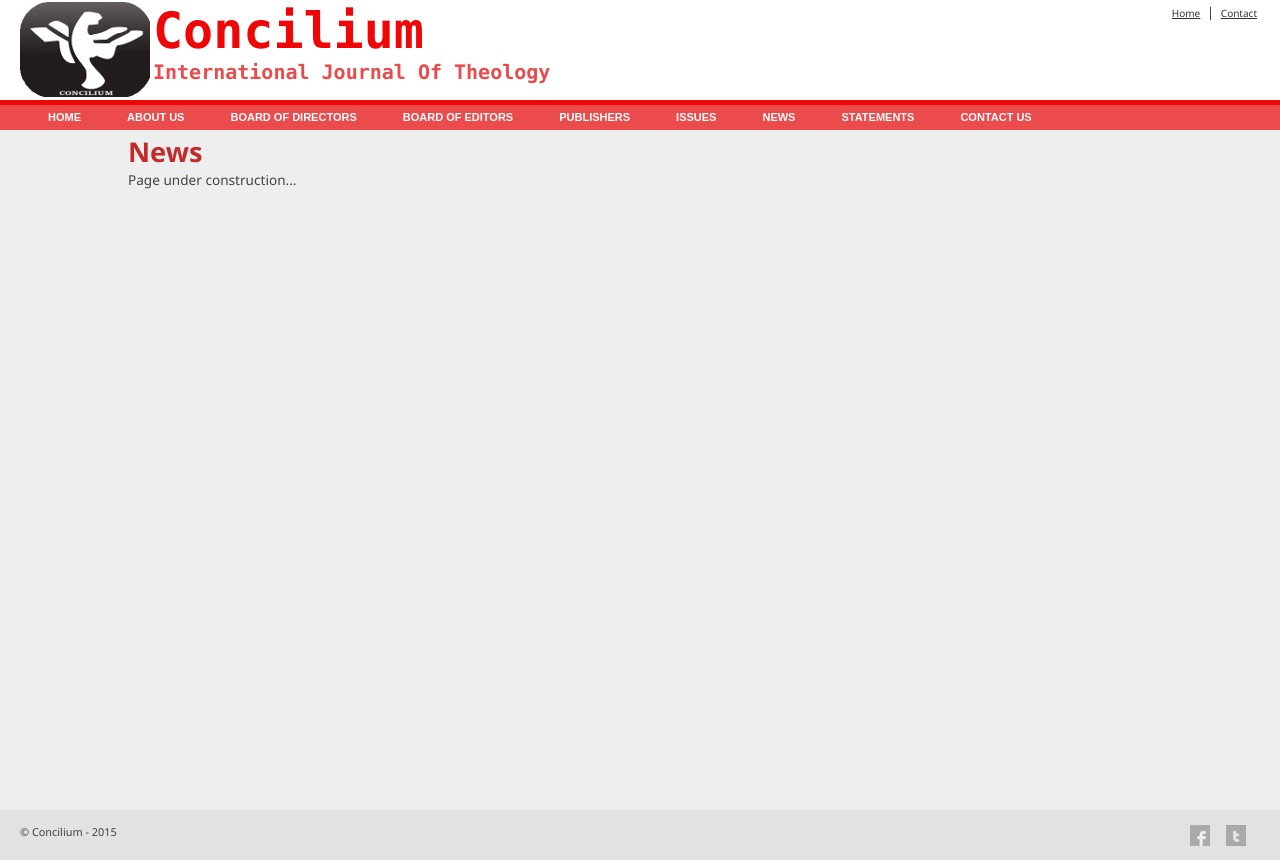
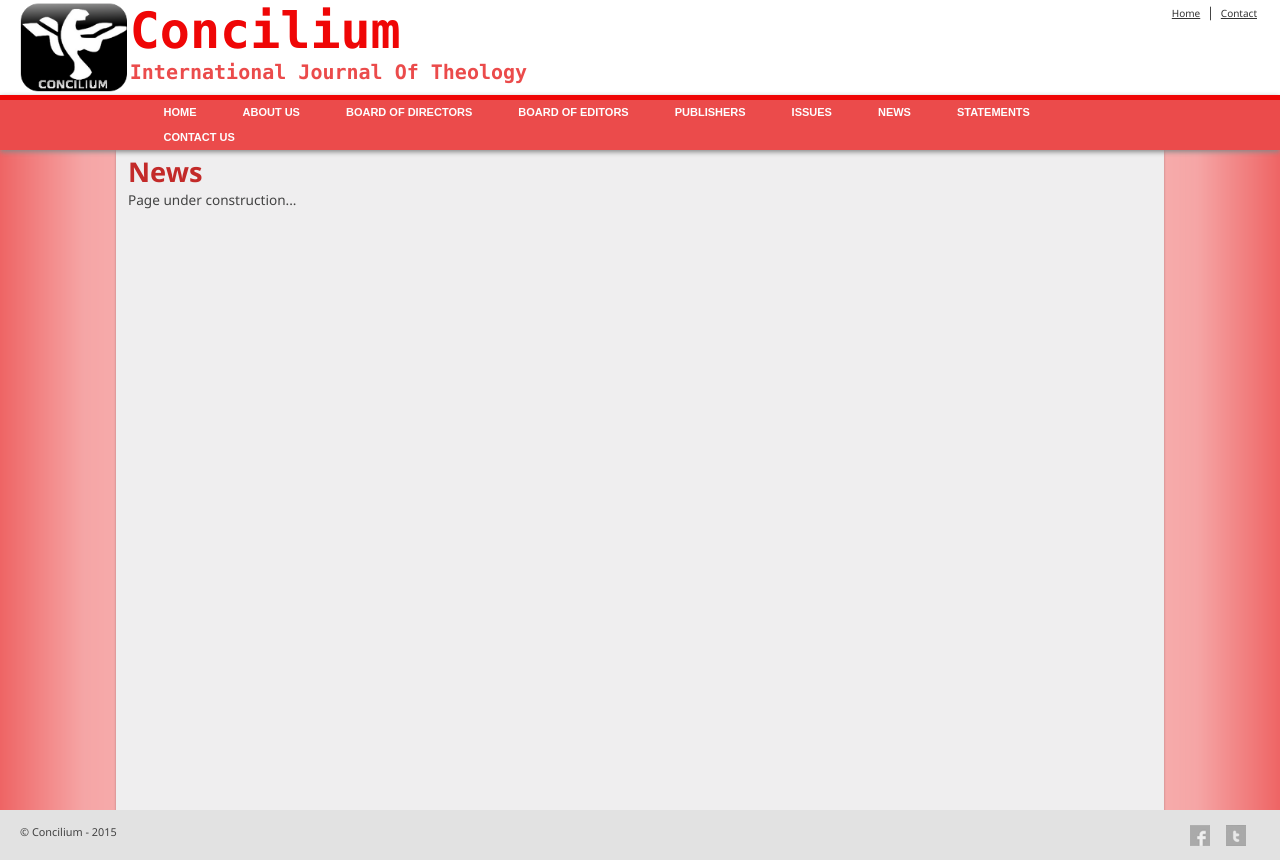
Before and after one commit to sureshkumarn86/Concilium, a PHP site: page /news.php in a window 1280 px wide. Run offline with PHP 8.4, Linux system fonts and the light colour scheme.

Commit message:
bg,logo changes

```diff
--- a/Includes/header.php
+++ b/Includes/header.php
@@ -24,7 +24,7 @@ error_reporting(E_ALL);
         <header>
             <div class="content-wrapper">
                 <div class="float-left">
-                    <div class="site-title"><a href="/index.php"> <div class="logo float-left"> <img src="resource/image/logo.png" alt="Concilium" class="img_logo"/></div> <div class="text float-left"><h1>Concilium</h1><h3>International Journal Of Theology</h3></div>
+                    <div class="site-title"><a href="/index.php"> <div class="logo float-left"> <img src="resource/image/logo3_1.png" alt="Concilium" class="img_logo"/></div> <div class="text float-left"><h1>Concilium</h1><h3>International Journal Of Theology</h3></div>
                         <br class="clear-fix"/> </a></div>
                 </div>
                 <div class="float-right" id="top-nav"><a href="index.php">Home</a> | <a href="contact.php">Contact</a></div>
--- a/blogfeed/rss2html.php
+++ b/blogfeed/rss2html.php
@@ -26,7 +26,7 @@ $useFopenURL = 0;
 // If XLMFILE is passed as part of the URL, XMLFILE=, then it will be used
 // otherwise the the file below is used.
 //$XMLfilename = 'http://examlple.com/sample.xml';
-$XMLfilename = 'http://test1.concilium.in/feeds/posts/default?alt=rss';//sample.xml';
+$XMLfilename = 'http://conciliumindia.blogspot.com/feeds/posts/default?alt=rss';//sample.xml';
 
 //
 // If TEMPLATE is passed as part of the URL. TEMPLATE=, then it will be used
--- a/resource/css/Site.css
+++ b/resource/css/Site.css
@@ -88,6 +88,7 @@ h5, h6 {
 .outer-wrapper{
     min-height: 100%;
     background-color: #efeeef;
+    background: url('../image/main-bg.png') center;
     padding-bottom: 10px;
 }
 .content-wrapper {
@@ -241,7 +242,7 @@ ul#menu {
 .navigation {
     border-top: 5px solid #ef0606;
     /*background-color: #fff;*/
-
+    box-shadow: 0px 2px 5px #888888;
     margin: 0;
     padding:  0;
 
--- a/resource/css/css.css
+++ b/resource/css/css.css
@@ -2,6 +2,9 @@ body {
 }
 h1,h2,h3,h4{
     color: #C32A29;
+}
+.img_logo{
+    height: 90px;
 }
 .site-title h1{
     font-size: 50px;
@@ -19,6 +22,13 @@ h1,h2,h3,h4{
 }
 .site-title .text{
     padding-left: 3px;
+}
+.navigation{
+ text-align: center;
+}
+ul#menu{
+    max-width: 1024px;
+    margin: 0 auto;
 }
 ul#menu li:hover{
     background: #ef0606;
@@ -54,6 +64,10 @@ ul#issue-link li a{
     text-align: justify;
 }
 
+#slider1_container{
+    float: right;
+}
+
 #blog-gallery{
     max-height: 350px;
     overflow: auto;
--- a/resource/css/css850.css
+++ b/resource/css/css850.css
@@ -2,6 +2,10 @@
 
 #main-content{
    padding: 2px;
+}
+
+#slider1_container{
+    float: none;
 }
   #gallery-brief, #recent-blogs {
         width: auto;
@@ -12,4 +16,8 @@
     width: auto;
     float: none;
 }
+
+ul#issue-link li a{
+    background-size: 72%;
 }
+}
```
Also changed, not shown: contact.php (+26 -1 lines), index.php (+22 -3 lines), resource/image/logo3_1.png (added), resource/image/main-bg.png (added).
